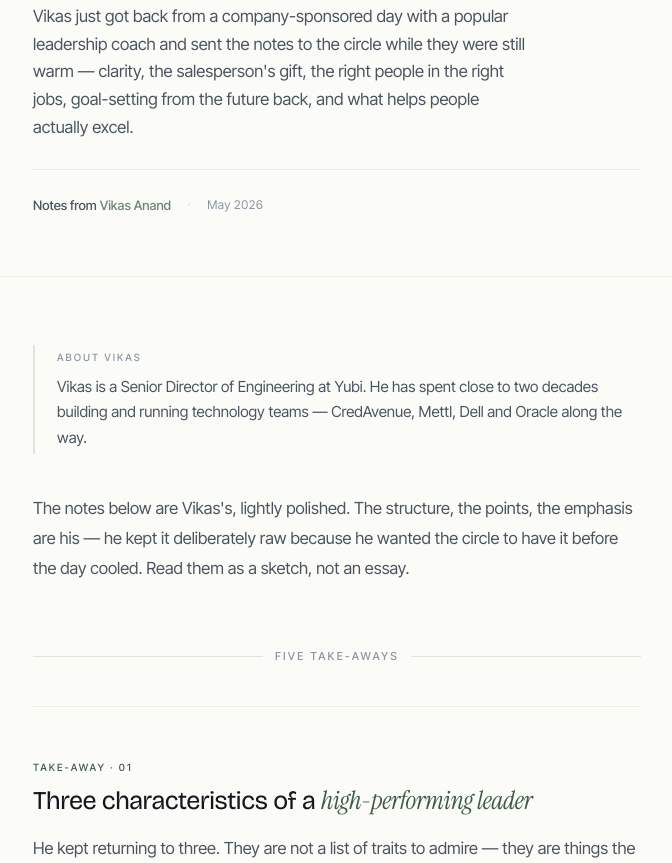
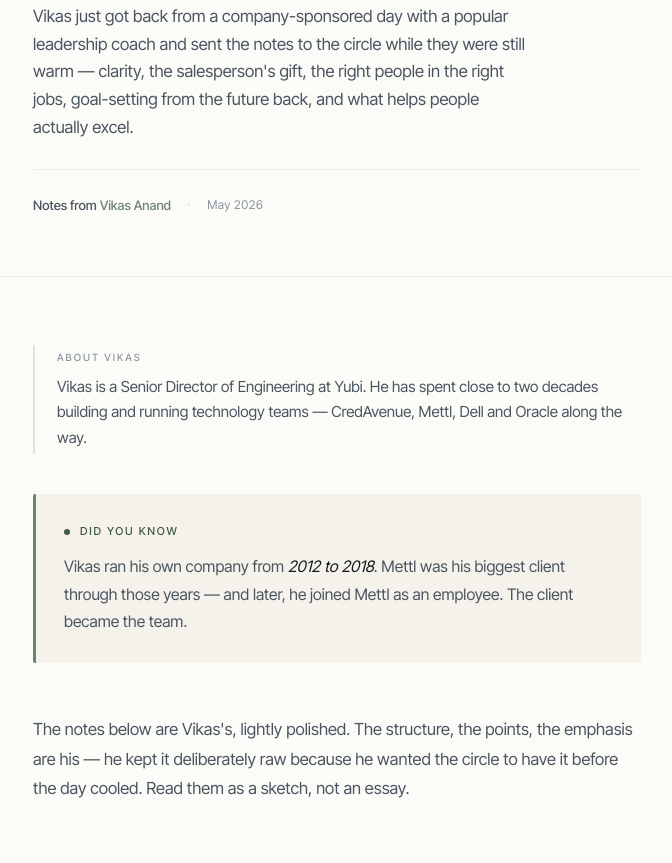
Before and after one commit to sreebalakrishnan/consciousleadershipcircle.in, a plain HTML site: page musings/a-day-with-ram-charan.html in a window 1280 px wide. Shown: the part 378-1241 px from the top of the page, without its empty margins (303-975 px from the left). Drawn offline with nearby package versions, Linux system fonts and the light colour scheme.

Commit message:
edit(ram-charan-musing): add "Did you know" aside on Vikas's Mettl story (#6)
Adds a "Did you know" aside below Vikas's bio: he ran his own company 2012–2018, with Mettl as his biggest client during those years — and later joined Mettl as an employee. Uses the standard .aside pattern from the other musings.

```diff
--- a/musings/a-day-with-ram-charan.html
+++ b/musings/a-day-with-ram-charan.html
@@ -144,6 +144,32 @@
   }
   .about-author p a { color: var(--moss-soft); border-bottom: 1px solid color-mix(in srgb, var(--moss-soft) 30%, transparent); }
   .about-author p a:hover { border-bottom-color: var(--moss); }
+
+  /* ── aside (did you know) ────────────────────────── */
+  .aside {
+    margin: 0 0 clamp(36px, 5vw, 52px);
+    padding: clamp(22px, 3vw, 28px) clamp(22px, 3vw, 28px);
+    background: var(--paper-deep);
+    border-left: 3px solid var(--moss-soft);
+    border-radius: 2px;
+  }
+  .aside-label {
+    font-family: var(--sans); font-size: 11px; font-weight: 500;
+    letter-spacing: 0.16em; text-transform: uppercase;
+    color: var(--moss); margin-bottom: 12px;
+    display: flex; align-items: center; gap: 10px;
+  }
+  .aside-label::before {
+    content: ""; display: inline-block; width: 6px; height: 6px;
+    background: var(--moss); border-radius: 50%;
+  }
+  .aside p {
+    font-family: var(--sans); font-size: 0.99rem;
+    line-height: 1.72; color: var(--ink-soft);
+    margin-bottom: 12px;
+  }
+  .aside p:last-child { margin-bottom: 0; }
+  .aside p em { color: var(--ink); font-style: italic; }
 
   /* ── section divider ────────────────────────────── */
   .section-bridge {
@@ -329,6 +355,11 @@
       <p>Vikas is a Senior Director of Engineering at Yubi. He has spent close to two decades building and running technology teams — CredAvenue, Mettl, Dell and Oracle along the way.</p>
     </aside>
 
+    <aside class="aside">
+      <div class="aside-label">Did you know</div>
+      <p>Vikas ran his own company from <em>2012 to 2018</em>. Mettl was his biggest client through those years — and later, he joined Mettl as an employee. The client became the team.</p>
+    </aside>
+
     <p>The notes below are Vikas's, lightly polished. The structure, the points, the emphasis are his — he kept it deliberately raw because he wanted the circle to have it before the day cooled. Read them as a sketch, not an essay.</p>
 
     <div class="section-bridge"><span>Five take-aways</span></div>
```
Also changed, not shown: 1 other file.
